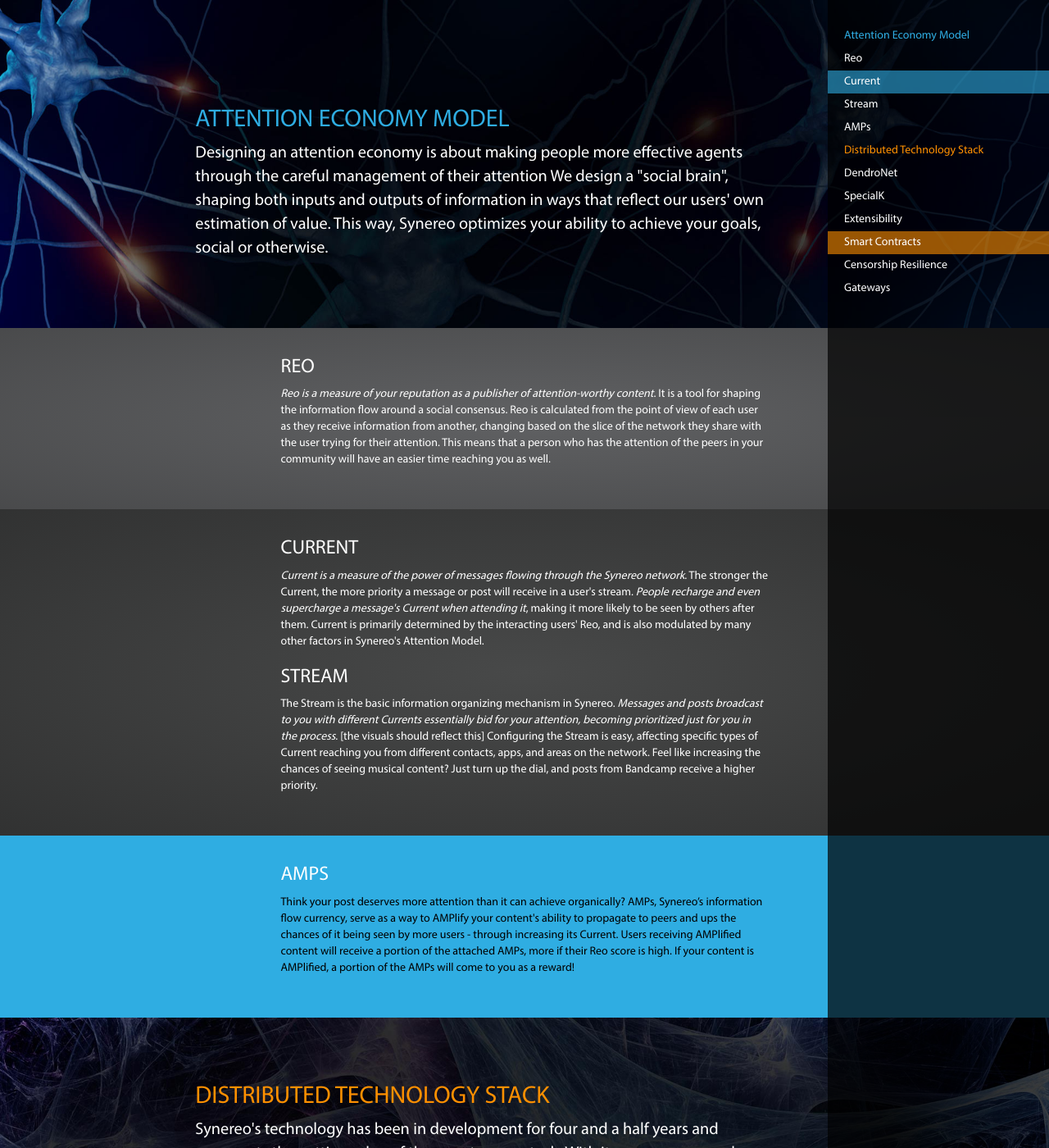
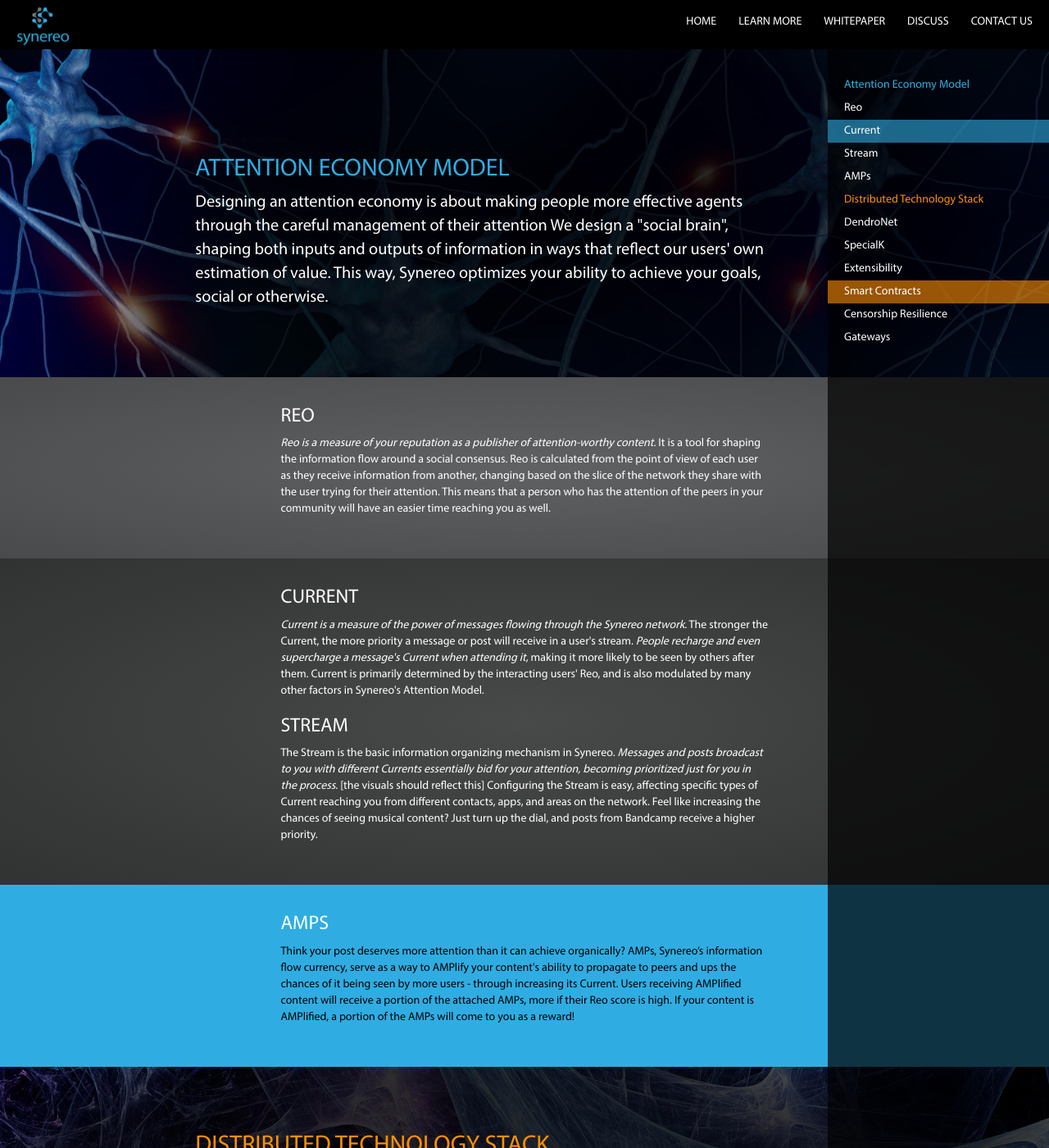
Before and after one commit to synereo/synereo.github.io, a Jekyll site: the page built from learn-more/index.html, in a window 1280 px wide and 1400 px high. Shown: the whole window at 82% size. Built offline with Jekyll 4.4.1, drawn with Linux system fonts in a browser that asks for light colours; nearby versions of some CDN libraries.

Commit message:
Add top bar

```diff
--- a/_layouts/learn-more.html
+++ b/_layouts/learn-more.html
@@ -16,6 +16,19 @@
     <![endif]-->
   </head>
   <body>
+
+    <nav class="topbar">
+      <div class="container-fluid">
+        <span class="logo"><img src="/img/synereo/logo_transparent80.png"></span>
+        <ul class="list-inline">
+          <li><a href="/">Home</a></li>
+          <li><a href="/learn-more/">Learn More</a></li>
+          <li><a href="/">Whitepaper</a></li>
+          <li><a href="https://discuss.synereo.com">Discuss</a></li>
+          <li><a href="/">Contact Us</a></li>
+        </ul>
+      </div>
+    </nav>
 
     <nav class="sidebar">
       <ul>
--- a/_sass/_learn-more.scss
+++ b/_sass/_learn-more.scss
@@ -11,6 +11,31 @@
 
 body {
     font-family: "Myriad","Helvetica Neue",Helvetica,Arial,sans-serif;
+
+    nav.topbar {
+        background-color: #000;
+        span {
+            img {
+                padding: 9px 0px 5px 6px;
+                height: 60px;
+            }
+        }
+        ul {
+            float: right;
+            padding-top: 17px;
+            li {
+                padding-left: 19px;
+                a {
+                    text-transform: uppercase;
+                    color: #fff;
+                }
+                a:hover {
+                    color: $synereo-blue;
+                    text-decoration: none;
+                }
+            }
+        }
+    }
 
     nav.sidebar {
         position: fixed;
```
Also changed, not shown: img/synereo/logo_transparent80.png (added).
